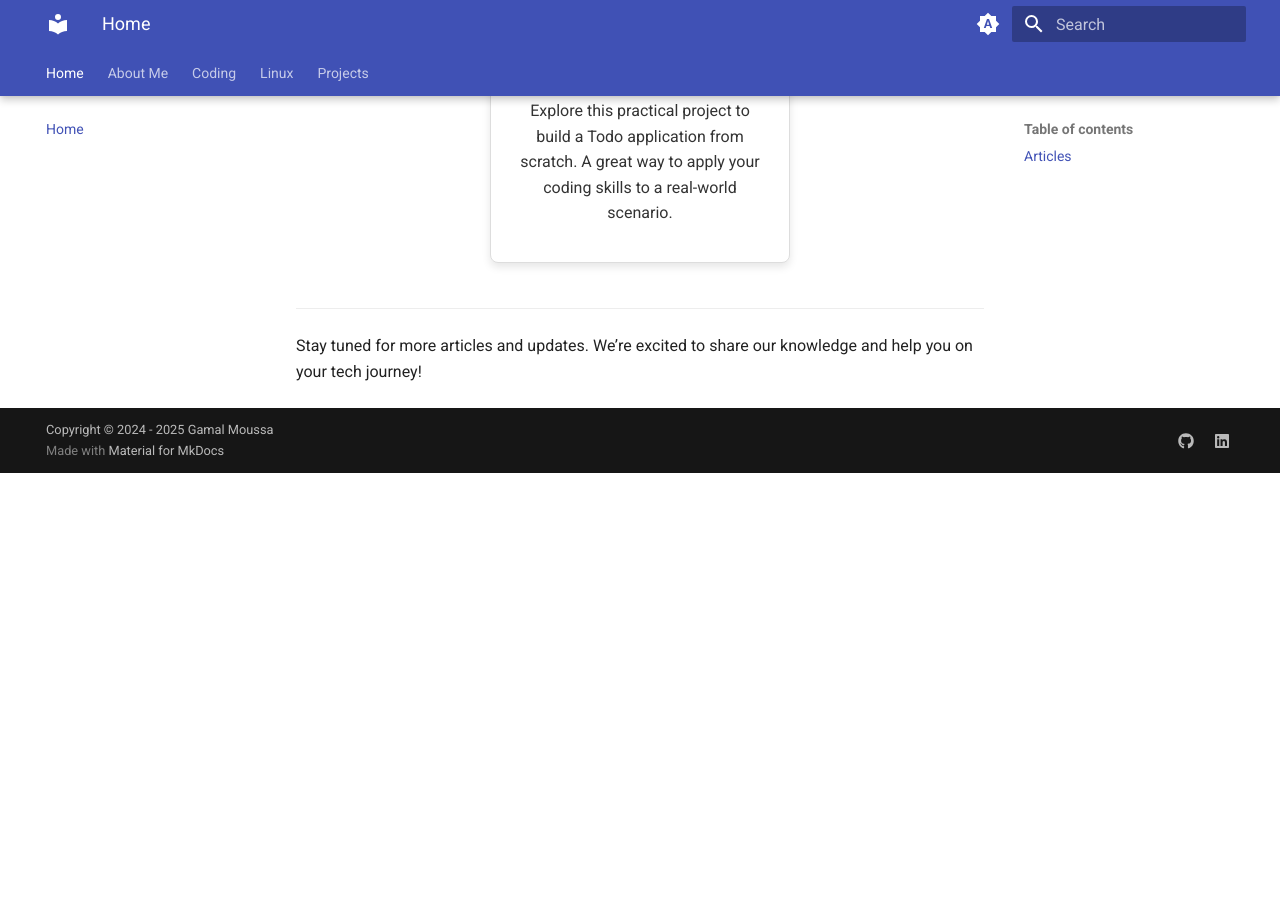
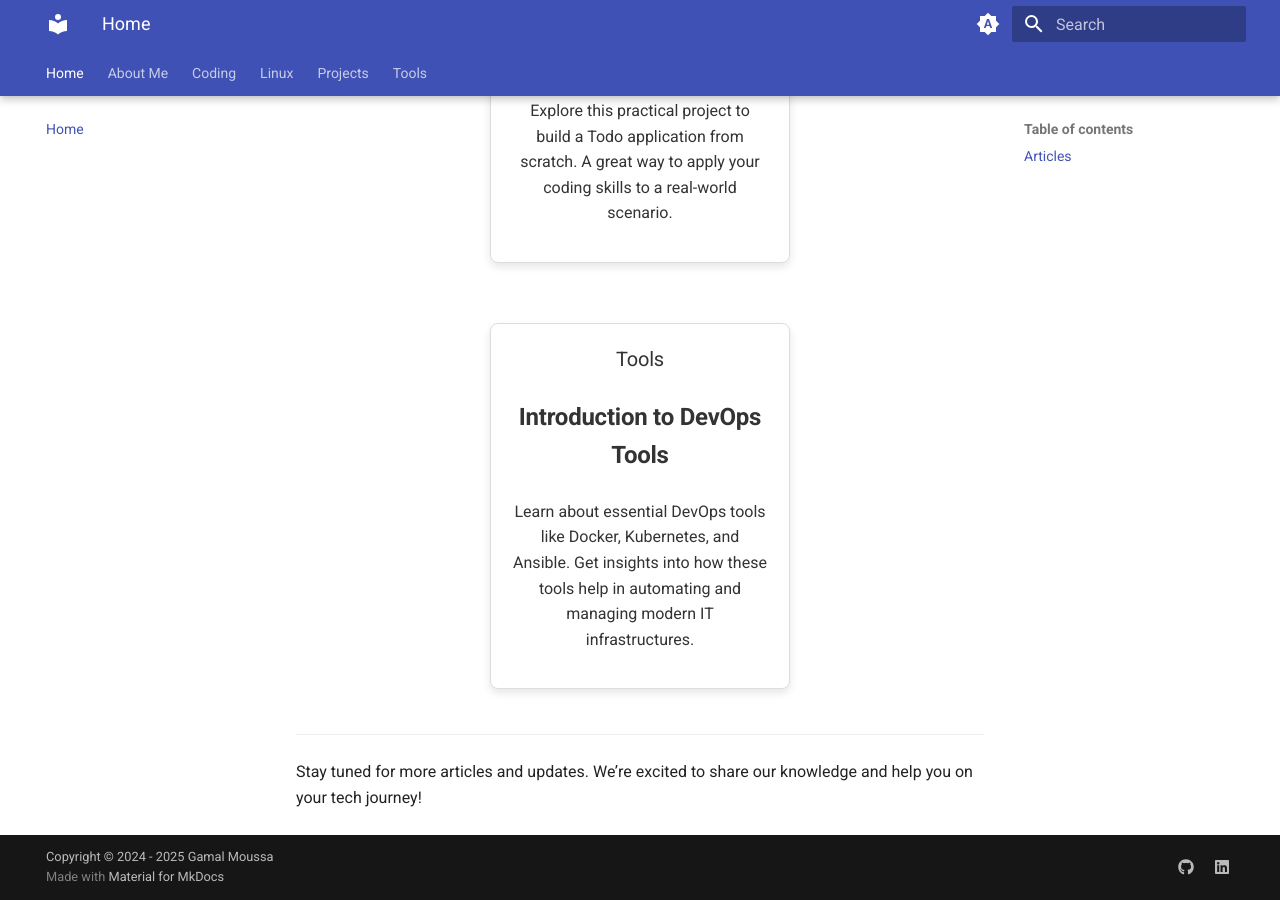
Before and after one commit to tree-1917/tree-1917, an MkDocs documentation site: the page built from docs/index.md, in a window 1280 px wide and 900 px high, scrolled down 1225 px. Built offline with MkDocs 1.6.1 and Material for MkDocs 9.7.7, drawn with Linux system fonts in a browser that asks for light colours; before the commit the page ends 1698 px from its top, so only the background shows below that.

Commit message:
add Tools Section

```diff
--- a/docs/index.md
+++ b/docs/index.md
@@ -43,6 +43,16 @@ Here are the most recent updates from each of our sections:
   </div>
 </div>
 
+<div class="card">
+  <h3>Tools</h3>
+  <div class="card-content">
+    <a href="Tools/Docker/introduction">
+      <h4>Introduction to DevOps Tools</h4>
+    </a>
+    <p>Learn about essential DevOps tools like Docker, Kubernetes, and Ansible. Get insights into how these tools help in automating and managing modern IT infrastructures.</p>
+  </div>
+</div>
+
 </div>
 
 ---
```
Also changed, not shown: docs/Coding/shell/automting_server_Backup.md (renamed from docs/Coding/automting_server_Backup.md), docs/Tools/Ansible/introduction.md (added), docs/Tools/Docker/introduction.md (added), docs/Tools/Kubernetes/introduction.md (added), docs/Tools/introduction.md (added).
